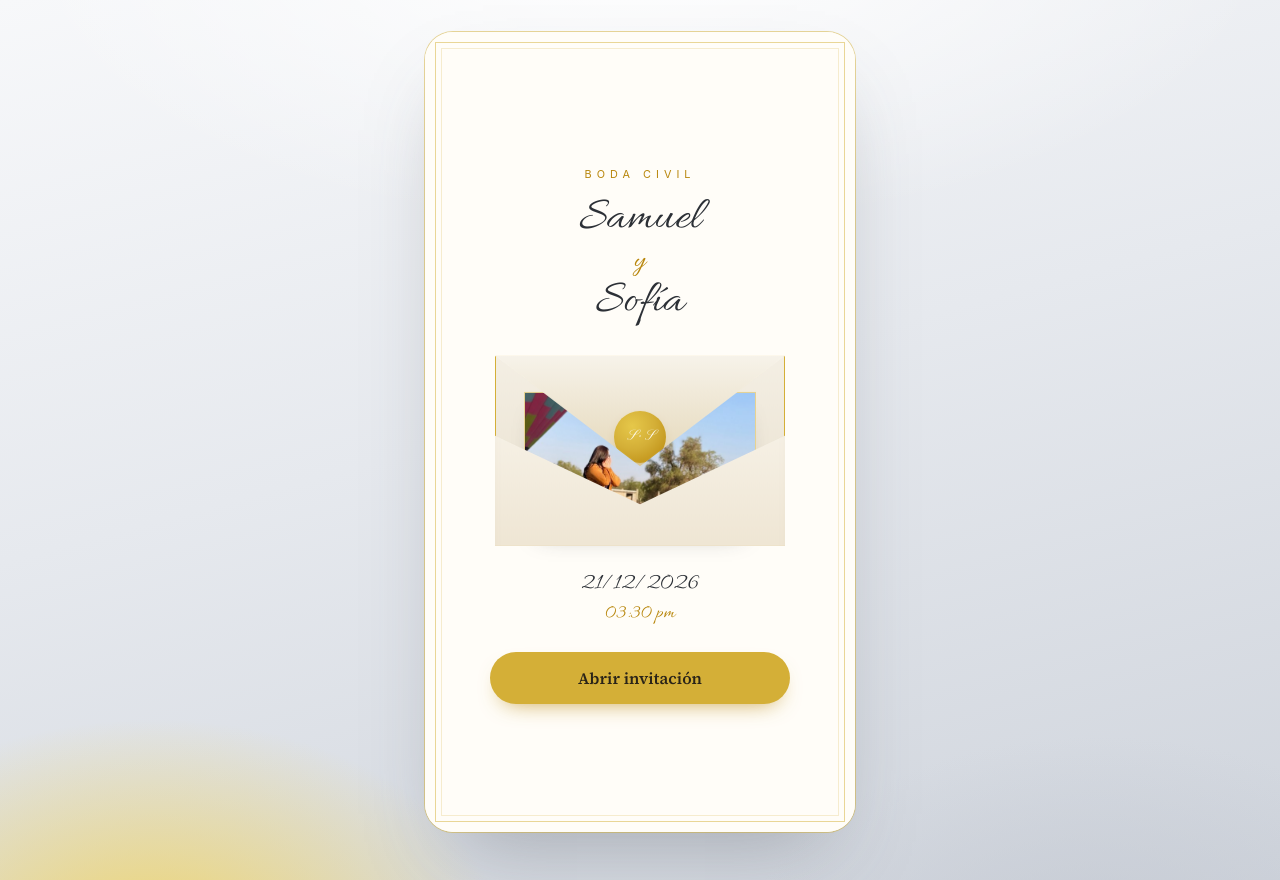
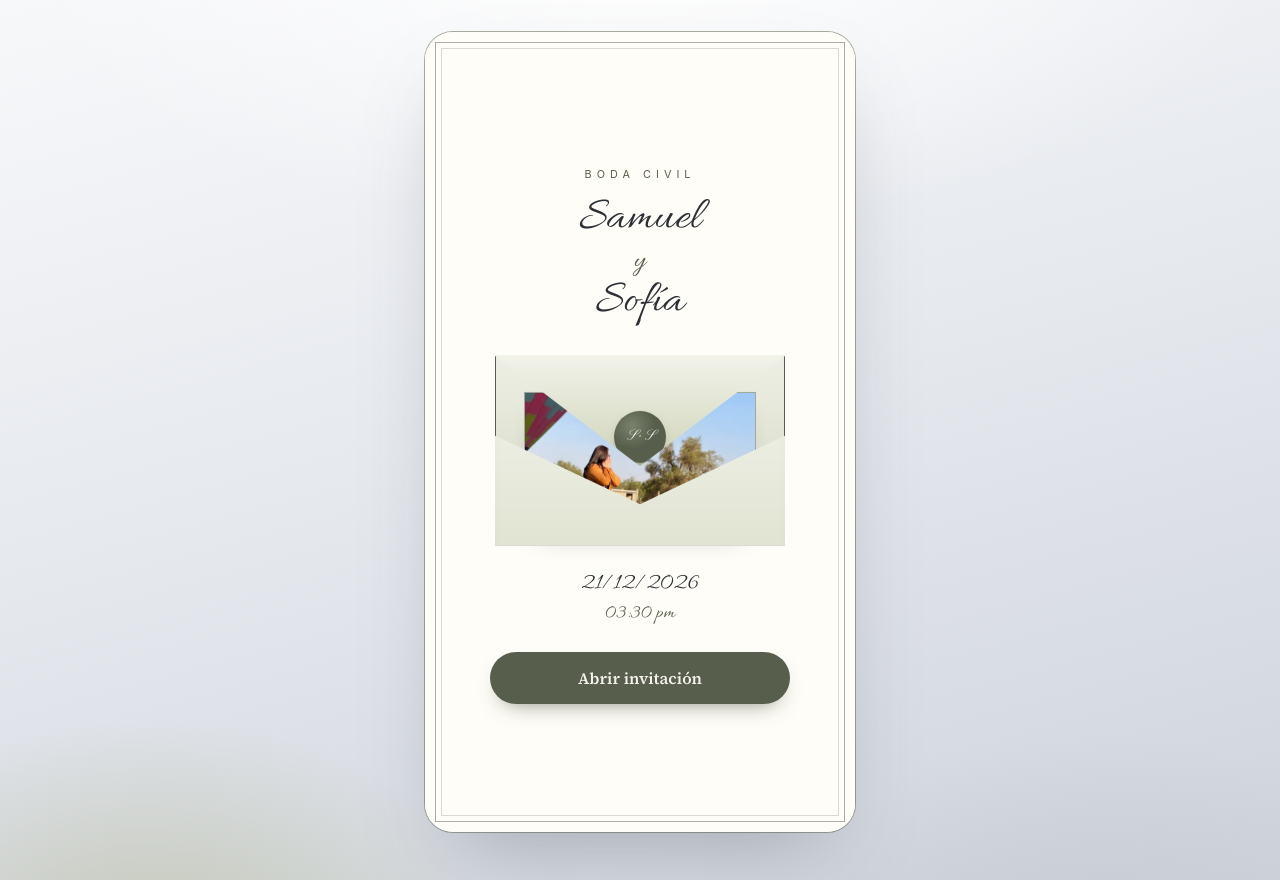
Before and after one commit to FranciscoRauda/tarjeta-de-bodas, a Next.js app: page / in a window 1280 px wide. Built offline with nearby package versions, Linux system fonts and the light colour scheme; a web font is replaced by a local one.

Commit message:
Cambiar la paleta a verde olivo segun la referencia.

```diff
--- a/src/app/globals.css
+++ b/src/app/globals.css
@@ -4,12 +4,12 @@
   --color-volcanic: #e8eaee;
   --color-ink: #2c3036;
   --color-bark: #5c636c;
-  --color-ember: #d4af37;
-  --color-clay: #e6c84a;
-  --color-gold: #d4af37;
+  --color-ember: #575E4B;
+  --color-clay: #7A826C;
+  --color-gold: #575E4B;
   --color-linen: #eef1f4;
   --color-paper: #ffffff;
-  --color-moss: #d4af37;
+  --color-moss: #575E4B;
   --color-dusk: #c5cad1;
   --font-display: var(--font-gloock), ui-serif, Georgia, serif;
   --font-script: var(--font-script), cursive;
@@ -26,7 +26,7 @@ body {
 }
 
 ::selection {
-  background: #d4af37;
+  background: #575E4B;
   color: #fffdf8;
 }
 
@@ -47,7 +47,7 @@ body {
   background:
     radial-gradient(1100px 520px at 50% -8%, #ffffff 0%, transparent 58%),
     radial-gradient(720px 480px at 86% 112%, #c5cad3 0%, transparent 52%),
-    radial-gradient(640px 420px at 12% 108%, #f0d56a 0%, transparent 55%),
+    radial-gradient(640px 420px at 12% 108%, #C5C8B8 0%, transparent 55%),
     linear-gradient(165deg, #f7f8fa 0%, #e6e9ee 46%, #cfd4dc 100%);
 }
 
@@ -58,7 +58,7 @@ body {
   background: var(--color-paper);
   overflow: clip;
   box-shadow:
-    0 0 0 1px rgba(212, 175, 55, 0.5),
+    0 0 0 1px rgba(87, 94, 75, 0.5),
     0 40px 80px -30px rgba(70, 76, 86, 0.36);
 }
 
@@ -124,7 +124,7 @@ body {
 }
 
 .cover-sky {
-  background: linear-gradient(180deg, #ffffff 0%, #eef1f4 42%, #f0d56a 100%);
+  background: linear-gradient(180deg, #ffffff 0%, #eef1f4 42%, #C5C8B8 100%);
 }
 
 .section-pad {
@@ -145,7 +145,7 @@ body {
 
 .field:focus {
   border-color: var(--color-clay);
-  box-shadow: 0 0 0 3px rgba(212, 175, 55, 0.32);
+  box-shadow: 0 0 0 3px rgba(87, 94, 75, 0.32);
 }
 
 .btn-ember {
@@ -156,14 +156,14 @@ body {
   width: 100%;
   border: 0;
   border-radius: 999px;
-  background: linear-gradient(180deg, #f0d56a 0%, #d4af37 48%, #b8860b 100%);
-  color: #2a2418;
+  background: linear-gradient(180deg, #7A826C 0%, #575E4B 48%, #575E4B 100%);
+  color: #f6f4ea;
   font-family: var(--font-serif);
   font-size: 1rem;
   letter-spacing: 0.02em;
   padding: 0.95rem 1.25rem;
   cursor: pointer;
-  box-shadow: 0 10px 24px -12px rgba(184, 134, 11, 0.85);
+  box-shadow: 0 10px 24px -12px rgba(63, 68, 54, 0.85);
   transition: transform 0.2s, filter 0.2s;
 }
 
@@ -185,7 +185,7 @@ body {
   gap: 0.45rem;
   width: 100%;
   border-radius: 999px;
-  border: 1px solid rgba(212, 175, 55, 0.7);
+  border: 1px solid rgba(87, 94, 75, 0.7);
   background: transparent;
   color: var(--color-ink);
   padding: 0.85rem 1.1rem;
@@ -279,7 +279,7 @@ body {
   z-index: 1;
   height: 148px;
   overflow: hidden;
-  border: 1px solid rgba(212, 175, 55, 0.55);
+  border: 1px solid rgba(87, 94, 75, 0.55);
   background: #fff;
   box-shadow: 0 10px 24px -16px rgba(44, 48, 54, 0.4);
   transform: translateY(36px);
@@ -289,17 +289,17 @@ body {
   position: absolute;
   inset: 0;
   z-index: 0;
-  border: 1px solid #d4af37;
-  background: linear-gradient(180deg, #f4efe4 0%, #e8dfcc 100%);
+  border: 1px solid #575E4B;
+  background: linear-gradient(180deg, #ecefe3 0%, #d5d9c4 100%);
 }
 
 .envelope-pocket {
   position: absolute;
   inset: 0;
   z-index: 3;
-  background: linear-gradient(180deg, #fbf8f1 0%, #efe6d4 100%);
+  background: linear-gradient(180deg, #f4f5ee 0%, #e1e4d2 100%);
   clip-path: polygon(0 42%, 50% 78%, 100% 42%, 100% 100%, 0 100%);
-  box-shadow: inset 0 8px 16px -12px rgba(154, 123, 74, 0.35);
+  box-shadow: inset 0 8px 16px -12px rgba(63, 68, 54, 0.28);
 }
 
 .envelope-flap {
@@ -316,7 +316,7 @@ body {
   transform-style: preserve-3d;
   backface-visibility: hidden;
   clip-path: polygon(0 0, 100% 0, 50% 100%);
-  background: linear-gradient(180deg, #f7f3ea 0%, #e4d7b8 100%);
+  background: linear-gradient(180deg, #f2f3ea 0%, #cfd4b8 100%);
   filter: drop-shadow(0 8px 10px rgba(44, 48, 54, 0.12));
   transition: transform 0.55s cubic-bezier(0.22, 1, 0.36, 1), z-index 0s 0.18s;
 }
@@ -328,11 +328,11 @@ body {
   width: 52px;
   place-items: center;
   border-radius: 999px;
-  background: radial-gradient(circle at 35% 30%, #e6c84a, #d4af37 46%, #b8860b);
+  background: radial-gradient(circle at 35% 30%, #7A826C, #575E4B 46%, #575E4B);
   color: #fffdf8;
   font-family: var(--font-script), cursive;
   font-size: 0.95rem;
-  box-shadow: 0 6px 14px -8px rgba(184, 134, 11, 0.9);
+  box-shadow: 0 6px 14px -8px rgba(63, 68, 54, 0.9);
 }
 
 .envelope.is-opening .envelope-flap {
--- a/src/app/layout.tsx
+++ b/src/app/layout.tsx
@@ -33,8 +33,8 @@ export const metadata: Metadata = {
   title,
   description,
   icons: {
-    icon: [{ url: "/favicon.svg?v=5", type: "image/svg+xml" }],
-    apple: "/favicon.svg?v=5",
+    icon: [{ url: "/favicon.svg?v=6", type: "image/svg+xml" }],
+    apple: "/favicon.svg?v=6",
   },
   openGraph: {
     title,
@@ -45,7 +45,7 @@ export const metadata: Metadata = {
 };
 
 export const viewport: Viewport = {
-  themeColor: "#e8eaee",
+  themeColor: "#575E4B",
   width: "device-width",
   initialScale: 1,
 };
--- a/src/components/Countdown.tsx
+++ b/src/components/Countdown.tsx
@@ -41,7 +41,7 @@ export function Countdown() {
 
   return (
     <section className="bg-[#eef1f4] px-6 py-10">
-      <p className="text-center text-[0.65rem] tracking-[0.35em] uppercase text-[#b8860b]">
+      <p className="text-center text-[0.65rem] tracking-[0.35em] uppercase text-[#575E4B]">
         Falta para el día
       </p>
       {left.done ? (
@@ -58,7 +58,7 @@ export function Countdown() {
               <div className="font-[family-name:var(--font-display)] text-2xl tabular-nums">
                 {pad(c.n)}
               </div>
-              <div className="mt-1 text-[0.6rem] tracking-[0.18em] uppercase text-[#b8860b]">
+              <div className="mt-1 text-[0.6rem] tracking-[0.18em] uppercase text-[#575E4B]">
                 {c.l}
               </div>
             </div>
--- a/src/components/Cover.tsx
+++ b/src/components/Cover.tsx
@@ -16,15 +16,15 @@ export function Cover({ onOpen }: { onOpen: () => void }) {
 
   return (
     <section className="envelope-stage">
-      <div className="pointer-events-none absolute inset-[10px] border border-[#d4af37]/50" />
-      <div className="pointer-events-none absolute inset-[16px] border border-[#d4af37]/22" />
+      <div className="pointer-events-none absolute inset-[10px] border border-[#575E4B]/50" />
+      <div className="pointer-events-none absolute inset-[16px] border border-[#575E4B]/22" />
 
-      <p className="relative z-10 text-[0.68rem] tracking-[0.46em] uppercase text-[#b8860b]">
+      <p className="relative z-10 text-[0.68rem] tracking-[0.46em] uppercase text-[#575E4B]">
         Boda civil
       </p>
       <h1 className="relative z-10 mt-3 text-center font-[family-name:var(--font-hero)] text-[clamp(2.2rem,8vw,2.9rem)] leading-[1.12] text-[#2c3036]">
         {a.first}
-        <span className="block text-[1.7rem] text-[#b8860b]">y</span>
+        <span className="block text-[1.7rem] text-[#575E4B]">y</span>
         {b.first}
       </h1>
 
@@ -48,7 +48,7 @@ export function Cover({ onOpen }: { onOpen: () => void }) {
       <p className="relative z-10 mt-1 font-[family-name:var(--font-hero)] text-2xl text-[#2c3036]">
         {wedding.datetime.slashDate}
       </p>
-      <p className="relative z-10 font-[family-name:var(--font-hero)] text-xl text-[#b8860b]">
+      <p className="relative z-10 font-[family-name:var(--font-hero)] text-xl text-[#575E4B]">
         {wedding.datetime.heroTime}
       </p>
 
@@ -56,7 +56,7 @@ export function Cover({ onOpen }: { onOpen: () => void }) {
         type="button"
         onClick={open}
         disabled={opening}
-        className="relative z-10 mt-6 w-full max-w-[300px] rounded-full bg-[#d4af37] px-5 py-3.5 font-[family-name:var(--font-serif)] font-semibold text-[#2a2418] shadow-[0_10px_22px_-12px_rgba(184,134,11,0.8)] transition hover:brightness-105 disabled:opacity-70"
+        className="relative z-10 mt-6 w-full max-w-[300px] rounded-full bg-[#575E4B] px-5 py-3.5 font-[family-name:var(--font-serif)] font-semibold text-[#f4f2ea] shadow-[0_10px_22px_-12px_rgba(87,94,75,0.8)] transition hover:brightness-105 disabled:opacity-70"
       >
         {opening ? "Abriendo…" : "Abrir invitación"}
       </button>
--- a/src/components/Invitation.tsx
+++ b/src/components/Invitation.tsx
@@ -28,7 +28,7 @@ export function Invitation() {
             <Gallery />
             <Gifts />
             <RsvpForm />
-            <footer className="bg-[#d4af37] px-6 py-10 text-center text-white">
+            <footer className="bg-[#575E4B] px-6 py-10 text-center text-white">
               <p className="font-[family-name:var(--font-script)] text-4xl">
                 {wedding.couple.partnerOne.first} & {wedding.couple.partnerTwo.first}
               </p>
--- a/src/components/Ornaments.tsx
+++ b/src/components/Ornaments.tsx
@@ -19,7 +19,7 @@ export function LeafDivider({ className = "" }: { className?: string }) {
         fill="currentColor"
         opacity="0.85"
       />
-      <circle cx="90" cy="14" r="2.2" fill="#d4af37" />
+      <circle cx="90" cy="14" r="2.2" fill="#575E4B" />
     </svg>
   );
 }
@@ -54,8 +54,8 @@ export function WaxSeal({ initials }: { initials: string }) {
   return (
     <div className="animate-seal relative grid h-[92px] w-[92px] place-items-center">
       <svg width="92" height="92" viewBox="0 0 92 92" aria-hidden>
-        <circle cx="46" cy="46" r="44" fill="#d4af37" />
-        <circle cx="46" cy="46" r="38" fill="#e6c84a" />
+        <circle cx="46" cy="46" r="44" fill="#575E4B" />
+        <circle cx="46" cy="46" r="38" fill="#7A826C" />
         <circle
           cx="46"
           cy="46"
--- a/src/components/RsvpForm.tsx
+++ b/src/components/RsvpForm.tsx
@@ -64,7 +64,7 @@ export function RsvpForm() {
       </p>
 
       {sent ? (
-        <p className="mt-8 rounded-2xl bg-[#d4af37] px-5 py-6 text-center font-[family-name:var(--font-serif)] text-[#2a2418]">
+        <p className="mt-8 rounded-2xl bg-[#575E4B] px-5 py-6 text-center font-[family-name:var(--font-serif)] text-[#f4f2ea]">
           ¡Gracias! Envíen el mensaje en WhatsApp para que quede confirmado.
         </p>
       ) : (
@@ -122,7 +122,7 @@ export function RsvpForm() {
           </label>
 
           <button
-            className="mt-2 inline-flex w-full items-center justify-center gap-2 rounded-full bg-[#d4af37] py-3.5 font-semibold text-[#2a2418] disabled:opacity-45"
+            className="mt-2 inline-flex w-full items-center justify-center gap-2 rounded-full bg-[#575E4B] py-3.5 font-semibold text-[#f4f2ea] disabled:opacity-45"
             disabled={!canSubmit}
             type="submit"
           >
--- a/src/components/Timeline.tsx
+++ b/src/components/Timeline.tsx
@@ -50,7 +50,7 @@ export function Timeline() {
       </h3>
 
       <ol className="relative mt-8">
-        <span className="absolute bottom-3 left-1/2 top-3 w-px -translate-x-1/2 bg-[#d4af37]" />
+        <span className="absolute bottom-3 left-1/2 top-3 w-px -translate-x-1/2 bg-[#575E4B]" />
         {wedding.itinerary.map((item, i) => {
           const left = i % 2 === 0;
           return (
@@ -69,7 +69,7 @@ export function Timeline() {
                 ) : null}
               </div>
               <div className="flex justify-center">
-                <span className="relative z-10 h-3 w-3 rounded-full bg-[#d4af37] ring-4 ring-white" />
+                <span className="relative z-10 h-3 w-3 rounded-full bg-[#575E4B] ring-4 ring-white" />
               </div>
               <div>
                 {!left ? (
```
Also changed, not shown: src/components/Confirmations.tsx (+4 -4 lines), src/components/Gifts.tsx (+5 -5 lines), src/components/PhotoHero.tsx (+8 -8 lines), src/components/Venue.tsx (+4 -4 lines), public/favicon.svg.
